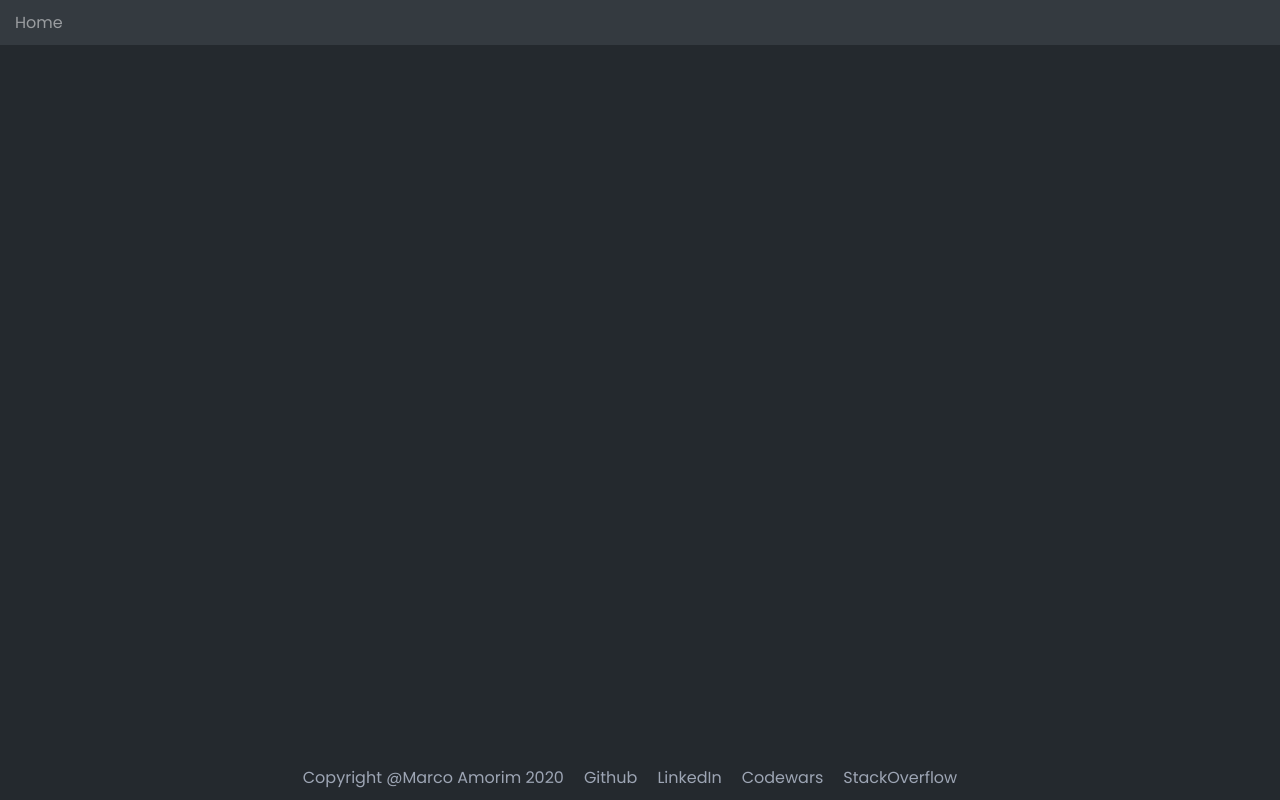
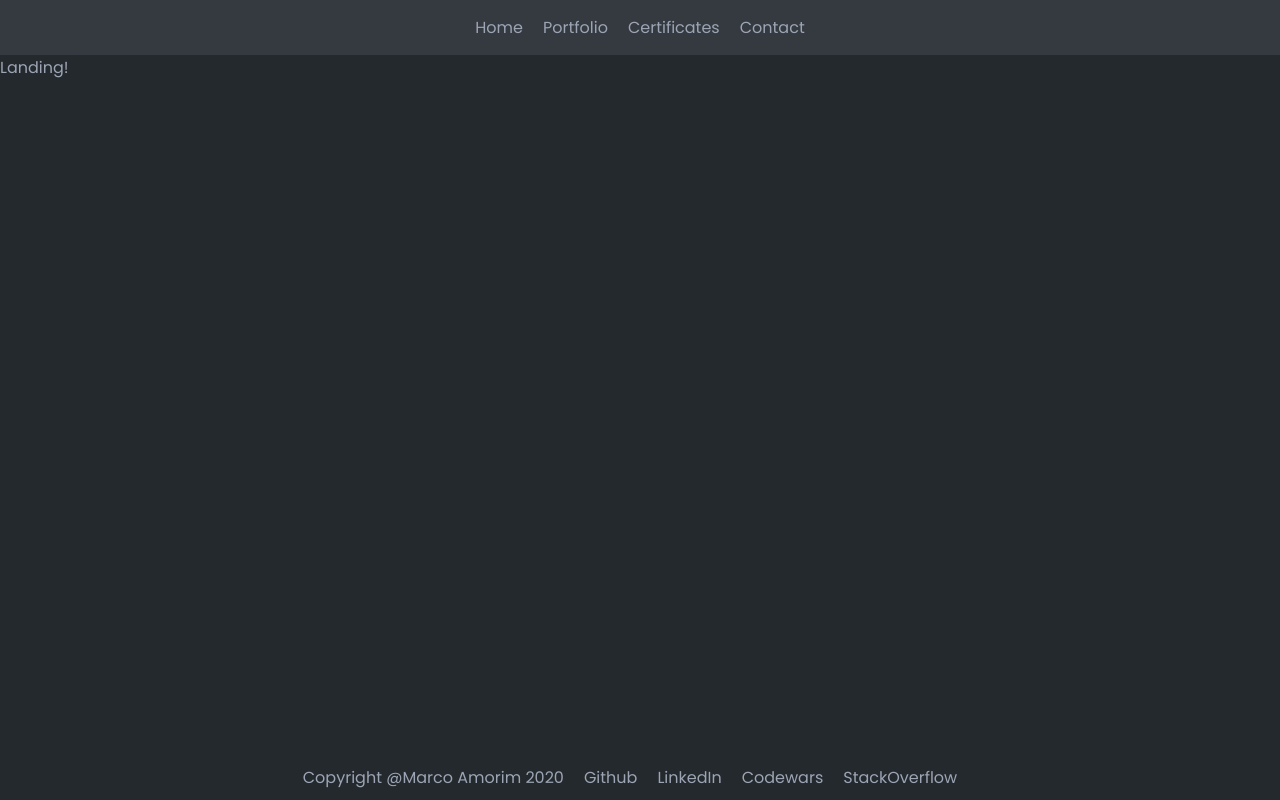
Before and after one commit to marco-amorim/website, a React (Create React App) app: page / in a window 1280 px wide. Built offline with nearby package versions, Linux system fonts and the light colour scheme.

Commit message:
navigation with react-router-dom

```diff
--- a/src/App.tsx
+++ b/src/App.tsx
@@ -3,12 +3,16 @@ import Header from './components/Header/Header';
 import Footer from './components/Footer/Footer';
 
 import './assets/styles/global.css';
+import Routes from './routes';
+import { BrowserRouter } from 'react-router-dom';
 
 const App = () => {
 	return (
 		<div>
-			<Header />
-
+			<BrowserRouter>
+				<Header />
+				<Routes />
+			</BrowserRouter>
 			<Footer />
 		</div>
 	);
--- a/src/components/Header/Header.tsx
+++ b/src/components/Header/Header.tsx
@@ -1,6 +1,7 @@
 import React from 'react';
 
 import './styles.css';
+import { Link } from 'react-router-dom';
 
 const Header = () => {
 	return (
@@ -8,11 +9,26 @@ const Header = () => {
 			id="header"
 			className="page-header navbar navbar-expand-lg navbar-dark bg-dark"
 		>
-			<ul className="navbar-nav">
+			<ul className="navbar list-unstyled">
 				<li className="nav-item">
-					<a className="nav-link" href="/">
-						Home <span className="sr-only">(current)</span>
-					</a>
+					<Link className="nav-link" to="/">
+						Home
+					</Link>
+				</li>
+				<li className="nav-item">
+					<Link className="nav-link" to="/portfolio">
+						Portfolio
+					</Link>
+				</li>
+				<li className="nav-item">
+					<Link className="nav-link" to="/certificates">
+						Certificates
+					</Link>
+				</li>
+				<li className="nav-item">
+					<Link className="nav-link" to="/contact">
+						Contact
+					</Link>
 				</li>
 			</ul>
 		</nav>
--- a/src/components/Header/styles.css
+++ b/src/components/Header/styles.css
@@ -1,3 +1,9 @@
 .page-header {
-  width: 100vw;
+	width: 100vw;
+	display: flex;
+	justify-content: center;
 }
+
+.page-header ul {
+	margin: 0;
+}
--- a/src/routes.tsx
+++ b/src/routes.tsx
@@ -1,12 +1,19 @@
 import React from 'react';
-import {Route } from 'react-router-dom';
+import { Route, BrowserRouter } from 'react-router-dom';
+import Landing from './pages/Landing/Landing';
+import Portfolio from './pages/Portfolio/Portfolio';
+import Certificates from './pages/Certificates/Certificates';
+import Contact from './pages/Contact/Contact';
 
 const Routes = () => {
-  return (
-    <div>
-      <Route />
-    </div>
-  );
+	return (
+		<div>
+			<Route path="/" exact component={Landing} />
+			<Route path="/portfolio" component={Portfolio} />
+			<Route path="/certificates" component={Certificates} />
+			<Route path="/contact" component={Contact} />
+		</div>
+	);
 };
 
 export default Routes;
```
